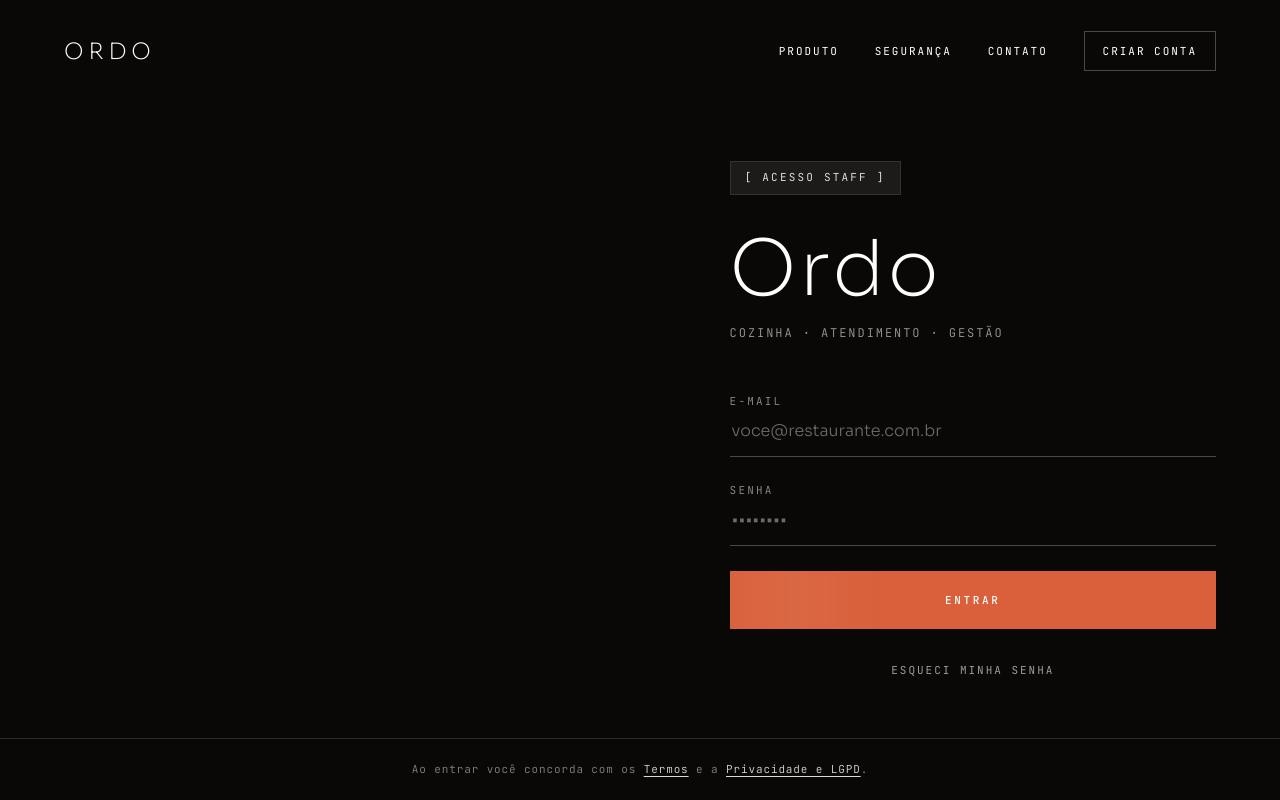
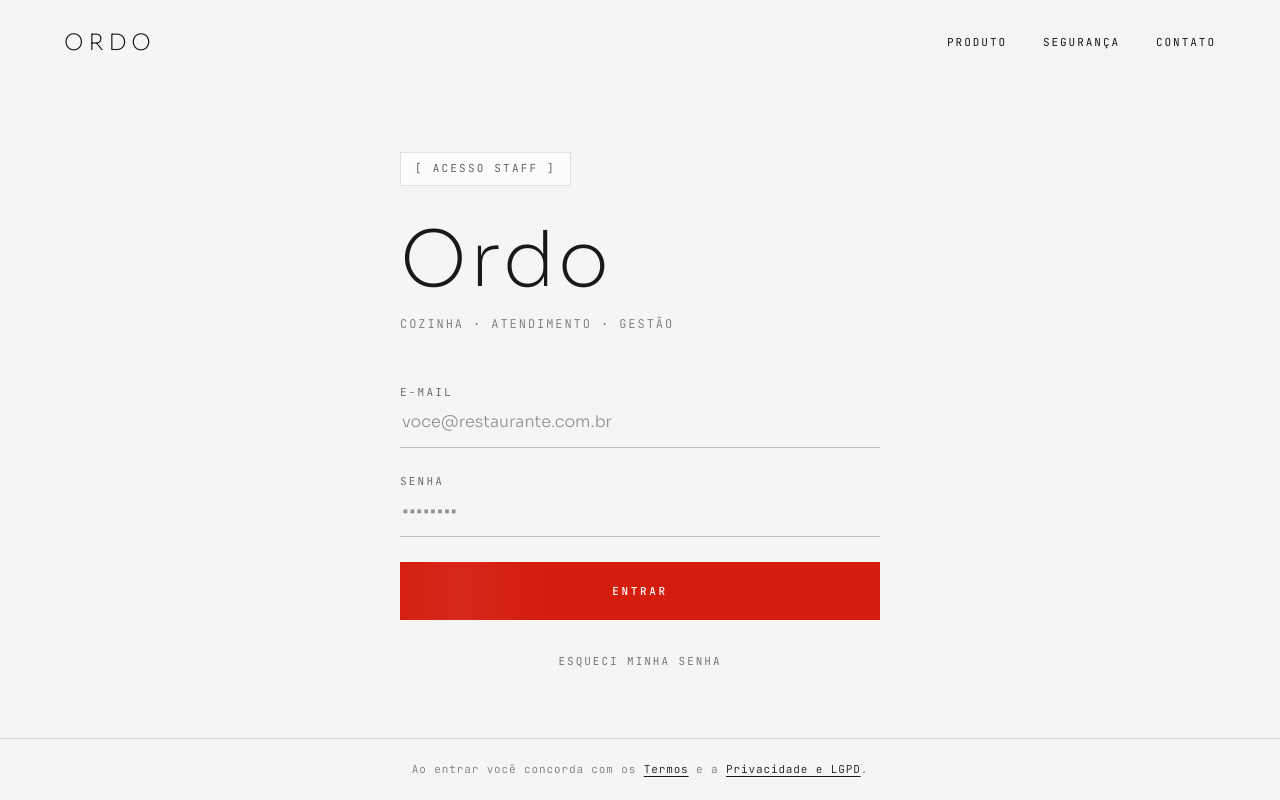
Before and after one commit to gabrieltrzaskosm-coder/ordo, a Next.js app: page /login in a window 1280 px wide. Built offline with nearby package versions, Linux system fonts and the light colour scheme.

Commit message:
Refresh login layout and color palette

```diff
--- a/src/app/globals.css
+++ b/src/app/globals.css
@@ -386,10 +386,9 @@ body {
 }
 
 /* =============================================================
-   Login (rota /login) — visual escuro/editorial próprio, ESCOPADO
-   a .ordo-login. Sora + JetBrains Mono; paleta quase-preta quente
-   com acento terracota. Animações congelam com prefers-reduced-motion
-   (regra global acima). O fundo é uma cor sólida para máxima legibilidade.
+   Login (rota /login) — visual claro/editorial próprio, ESCOPADO
+   a .ordo-login. Sora + JetBrains Mono; paleta neutra da Gestão
+   com acento vermelho. Animações congelam com prefers-reduced-motion.
    ============================================================= */
 .ordo-login {
   font-family: var(--font-sora), system-ui, sans-serif;
@@ -401,14 +400,14 @@ body {
   font-family: var(--font-jetbrains), ui-monospace, monospace;
 }
 .ordo-login ::selection {
-  background: rgba(217, 96, 58, 0.35);
+  background: rgba(212, 29, 13, 0.18);
 }
 .ordo-login input::placeholder {
-  color: rgba(255, 255, 255, 0.4);
+  color: rgba(25, 25, 25, 0.45);
   transition: color 0.25s ease;
 }
 .ordo-login input:focus::placeholder {
-  color: rgba(255, 255, 255, 0.25);
+  color: rgba(25, 25, 25, 0.3);
 }
 
 @keyframes ordoSweep {
--- a/src/app/login/LoginForm.tsx
+++ b/src/app/login/LoginForm.tsx
@@ -10,7 +10,7 @@ const labelStyle: React.CSSProperties = {
   fontSize: 11,
   letterSpacing: ".2em",
   textTransform: "uppercase",
-  color: "rgba(255,255,255,.5)",
+  color: "rgba(25,25,25,.62)",
 };
 
 function Field({
@@ -47,12 +47,12 @@ function Field({
           boxSizing: "border-box",
           background: "transparent",
           border: "none",
-          borderBottom: `1px solid ${focus ? "#d9603a" : "rgba(255,255,255,.26)"}`,
+          borderBottom: `1px solid ${focus ? "#d41d0d" : "rgba(25,25,25,.24)"}`,
           borderRadius: 0,
           padding: "0 2px 13px",
           fontWeight: 300,
           fontSize: "clamp(16px,.95vw,18px)",
-          color: "#fff",
+          color: "#191919",
           outline: "none",
           transition: "border-color .25s ease",
         }}
@@ -97,19 +97,19 @@ export function LoginForm() {
             display: "flex",
             gap: 10,
             alignItems: "center",
-            border: "1px solid rgba(217,96,58,.4)",
-            borderLeft: "2px solid #d9603a",
-            background: "rgba(217,96,58,.08)",
+            border: "1px solid rgba(212,29,13,.28)",
+            borderLeft: "2px solid #d41d0d",
+            background: "rgba(212,29,13,.07)",
             padding: "11px 14px",
             marginTop: -6,
           }}
         >
-          <span className="font-mono-ui" style={{ fontSize: 12, color: "#e0764f" }}>
+          <span className="font-mono-ui" style={{ fontSize: 12, color: "#b01808" }}>
             !
           </span>
           <span
             className="font-mono-ui"
-            style={{ fontWeight: 300, fontSize: 12.5, color: "rgba(255,255,255,.82)", letterSpacing: ".03em" }}
+            style={{ fontWeight: 300, fontSize: 12.5, color: "rgba(25,25,25,.78)", letterSpacing: ".03em" }}
           >
             {state.error}
           </span>
@@ -132,9 +132,9 @@ export function LoginForm() {
           fontSize: "clamp(11px,.78vw,13px)",
           letterSpacing: ".24em",
           textTransform: "uppercase",
-          color: pending ? "rgba(255,255,255,.7)" : "#fff",
+          color: pending ? "rgba(255,255,255,.72)" : "#fff",
           cursor: pending ? "not-allowed" : "pointer",
-          background: pending ? "rgba(217,96,58,.4)" : "#d9603a",
+          background: pending ? "rgba(212,29,13,.5)" : "#d41d0d",
           transition: "background .25s ease",
         }}
       >
--- a/src/app/login/LoginNav.tsx
+++ b/src/app/login/LoginNav.tsx
@@ -11,7 +11,7 @@ const LINKS = [
 ];
 
 const linkStyle: React.CSSProperties = {
-  color: "#fff",
+  color: "#191919",
   transition: "color .25s ease",
 };
 
@@ -47,7 +47,7 @@ export function LoginNav() {
             fontSize: "clamp(20px,1.75vw,28px)",
             letterSpacing: ".22em",
             lineHeight: 1,
-            color: "#fff",
+            color: "#191919",
           }}
         >
           ORDO
@@ -71,16 +71,6 @@ export function LoginNav() {
                 {l.label}
               </Link>
             ))}
-            <Link
-              href="/signup"
-              style={{
-                ...linkStyle,
-                border: "1px solid rgba(255,255,255,.26)",
-                padding: "11px 18px",
-              }}
-            >
-              Criar conta
-            </Link>
           </div>
 
           <button
@@ -93,8 +83,8 @@ export function LoginNav() {
               alignItems: "center",
               justifyContent: "center",
               background: "none",
-              border: "1px solid rgba(255,255,255,.26)",
-              color: "#fff",
+              border: "1px solid rgba(25,25,25,.24)",
+              color: "#191919",
               fontWeight: 400,
               fontSize: 12,
               letterSpacing: ".18em",
@@ -120,7 +110,7 @@ export function LoginNav() {
           display: "flex",
           alignItems: "center",
           justifyContent: "center",
-          background: "rgba(6,5,4,.95)",
+          background: "rgba(255,255,255,.96)",
           backdropFilter: "blur(26px) saturate(140%)",
           WebkitBackdropFilter: "blur(26px) saturate(140%)",
           transition: "clip-path .7s cubic-bezier(.16,1,.3,1),opacity .45s ease",
@@ -146,28 +136,12 @@ export function LoginNav() {
                 fontSize: "clamp(20px,5.5vw,26px)",
                 letterSpacing: ".14em",
                 textTransform: "uppercase",
-                color: "#fff",
+                color: "#191919",
               }}
             >
               {l.label}
             </Link>
           ))}
-          <Link
-            href="/signup"
-            onClick={() => setOpen(false)}
-            style={{
-              fontWeight: 400,
-              fontSize: "clamp(15px,4vw,18px)",
-              letterSpacing: ".22em",
-              textTransform: "uppercase",
-              color: "#fff",
-              padding: "16px 40px",
-              border: "1px solid rgba(255,255,255,.26)",
-              marginTop: 12,
-            }}
-          >
-            Criar conta
-          </Link>
         </div>
       </div>
     </>
--- a/src/app/login/page.tsx
+++ b/src/app/login/page.tsx
@@ -25,8 +25,8 @@ export default async function LoginPage({
         width: "100%",
         minHeight: "100dvh",
         overflow: "hidden",
-        background: "#0a0807",
-        color: "#fff",
+        background: "#f5f5f3",
+        color: "#191919",
         display: "grid",
         gridTemplateRows: "auto 1fr auto",
         isolation: "isolate",
@@ -41,7 +41,7 @@ export default async function LoginPage({
           zIndex: 5,
           display: "flex",
           alignItems: "center",
-          justifyContent: "flex-end",
+          justifyContent: "center",
           padding: "24px clamp(20px,5vw,90px)",
           minHeight: 0,
         }}
@@ -49,8 +49,8 @@ export default async function LoginPage({
         <div
           className="ordo-panel"
           style={{
-            width: "min(38vw,560px)",
-            minWidth: 380,
+            width: "min(100%,480px)",
+            minWidth: 0,
             display: "flex",
             flexDirection: "column",
             alignItems: "stretch",
@@ -65,9 +65,9 @@ export default async function LoginPage({
               fontSize: "clamp(11px,.72vw,13px)",
               letterSpacing: ".2em",
               textTransform: "uppercase",
-              background: "rgba(255,255,255,.08)",
-              border: "1px solid rgba(255,255,255,.1)",
-              color: "rgba(255,255,255,.85)",
+              background: "rgba(255,255,255,.72)",
+              border: "1px solid rgba(25,25,25,.12)",
+              color: "rgba(25,25,25,.68)",
               padding: "clamp(9px,.8vw,13px) clamp(14px,1.1vw,18px)",
               lineHeight: 1,
             }}
@@ -95,7 +95,7 @@ export default async function LoginPage({
               fontSize: "clamp(11px,.94vw,15px)",
               letterSpacing: ".16em",
               textTransform: "uppercase",
-              color: "rgba(255,255,255,.6)",
+              color: "rgba(25,25,25,.58)",
               margin: "clamp(14px,1.4vw,22px) 0 0",
               lineHeight: 1.5,
             }}
@@ -110,16 +110,16 @@ export default async function LoginPage({
                 display: "flex",
                 gap: 12,
                 alignItems: "flex-start",
-                border: "1px solid rgba(217,96,58,.4)",
-                borderLeft: "2px solid #d9603a",
-                background: "rgba(217,96,58,.08)",
+                border: "1px solid rgba(212,29,13,.28)",
+                borderLeft: "2px solid #d41d0d",
+                background: "rgba(212,29,13,.07)",
                 padding: "13px 15px",
                 marginTop: "clamp(26px,3vw,40px)",
               }}
             >
               <span
                 className="font-mono-ui"
-                style={{ fontSize: 12, color: "#e0764f", letterSpacing: ".1em", marginTop: 1 }}
+                style={{ fontSize: 12, color: "#b01808", letterSpacing: ".1em", marginTop: 1 }}
               >
                 !
               </span>
@@ -129,7 +129,7 @@ export default async function LoginPage({
                   fontWeight: 300,
                   fontSize: 12.5,
                   lineHeight: 1.5,
-                  color: "rgba(255,255,255,.82)",
+                  color: "rgba(25,25,25,.78)",
                   letterSpacing: ".03em",
                 }}
               >
@@ -149,7 +149,7 @@ export default async function LoginPage({
               fontSize: "clamp(11px,.74vw,13px)",
               letterSpacing: ".18em",
               textTransform: "uppercase",
-              color: "rgba(255,255,255,.6)",
+              color: "rgba(25,25,25,.58)",
               marginTop: "clamp(26px,2.6vw,42px)",
             }}
           >
@@ -162,7 +162,7 @@ export default async function LoginPage({
         style={{
           position: "relative",
           zIndex: 5,
-          borderTop: "1px solid rgba(255,255,255,.14)",
+          borderTop: "1px solid rgba(25,25,25,.12)",
           padding: "clamp(18px,1.7vw,28px) clamp(20px,5vw,90px)",
           textAlign: "center",
         }}
@@ -173,17 +173,17 @@ export default async function LoginPage({
             fontWeight: 300,
             fontSize: "clamp(11px,.82vw,13px)",
             letterSpacing: ".08em",
-            color: "rgba(255,255,255,.5)",
+            color: "rgba(25,25,25,.56)",
             margin: 0,
             lineHeight: 1.6,
           }}
         >
           Ao entrar você concorda com os{" "}
-          <Link href="/termos" style={{ color: "rgba(255,255,255,.85)", textDecoration: "underline", textUnderlineOffset: 3 }}>
+          <Link href="/termos" style={{ color: "#191919", textDecoration: "underline", textUnderlineOffset: 3 }}>
             Termos
           </Link>{" "}
           e a{" "}
-          <Link href="/privacidade" style={{ color: "rgba(255,255,255,.85)", textDecoration: "underline", textUnderlineOffset: 3 }}>
+          <Link href="/privacidade" style={{ color: "#191919", textDecoration: "underline", textUnderlineOffset: 3 }}>
             Privacidade e LGPD
           </Link>
           .
```
Also changed, not shown: 1 other file (tests, documents, lock files or other folders).
